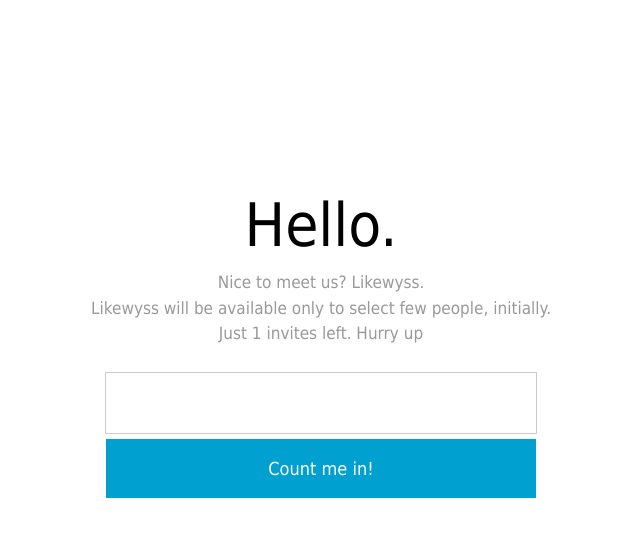
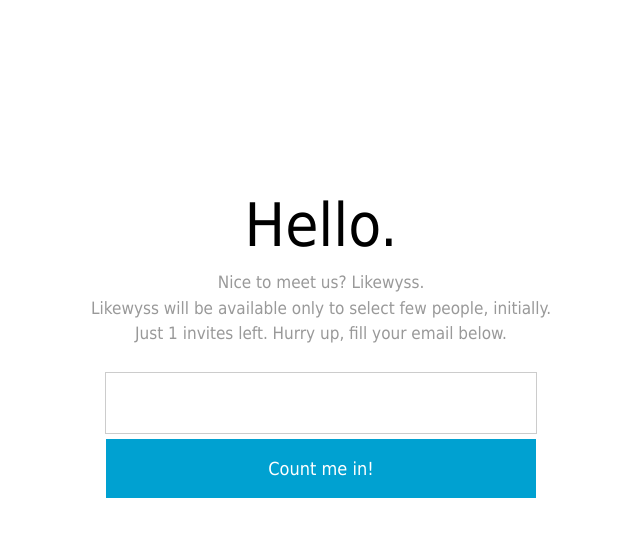
Before and after one commit to mnive93/lw-1, a Django app: template lw/templates/invites/landing.html in a window 1280 px wide. Shown: the top 537 px of the page, without its empty margins (335-975 px from the left). Run offline with Django 3.2, Linux system fonts and the light colour scheme; the template is opened without the code that fills it: most values are stand-ins (such as "Sample title", 1, 10 or a date in 2020); some libraries are stand-ins or nearby versions.

Commit message:
UI Tweaks

```diff
--- a/lw/templates/invites/landing.html
+++ b/lw/templates/invites/landing.html
@@ -7,7 +7,7 @@
 	<h1>Hello.</h1>
 	<p>Nice to meet us? Likewyss.</p>
 	<p>Likewyss will be available only to select few people, initially.</p>
-	<p>Just {{ number }} invites left. Hurry up</p>
+	<p>Just {{ number }} invites left. Hurry up, fill your email below.</p>
 	<form action="." method="post">
 		<p>{% csrf_token %}</p>
 		<input type="text" name="emailaddress" id="id_emailaddress" /><br />
--- a/lw/templates/registration/signup.html
+++ b/lw/templates/registration/signup.html
@@ -1,6 +1,6 @@
 <html>
 <head>
-	<title>Welcome aboard Likewyss.</title>
+	<title>Welcome aboard Likewyss</title>
 </head>
 
 <body>
```
